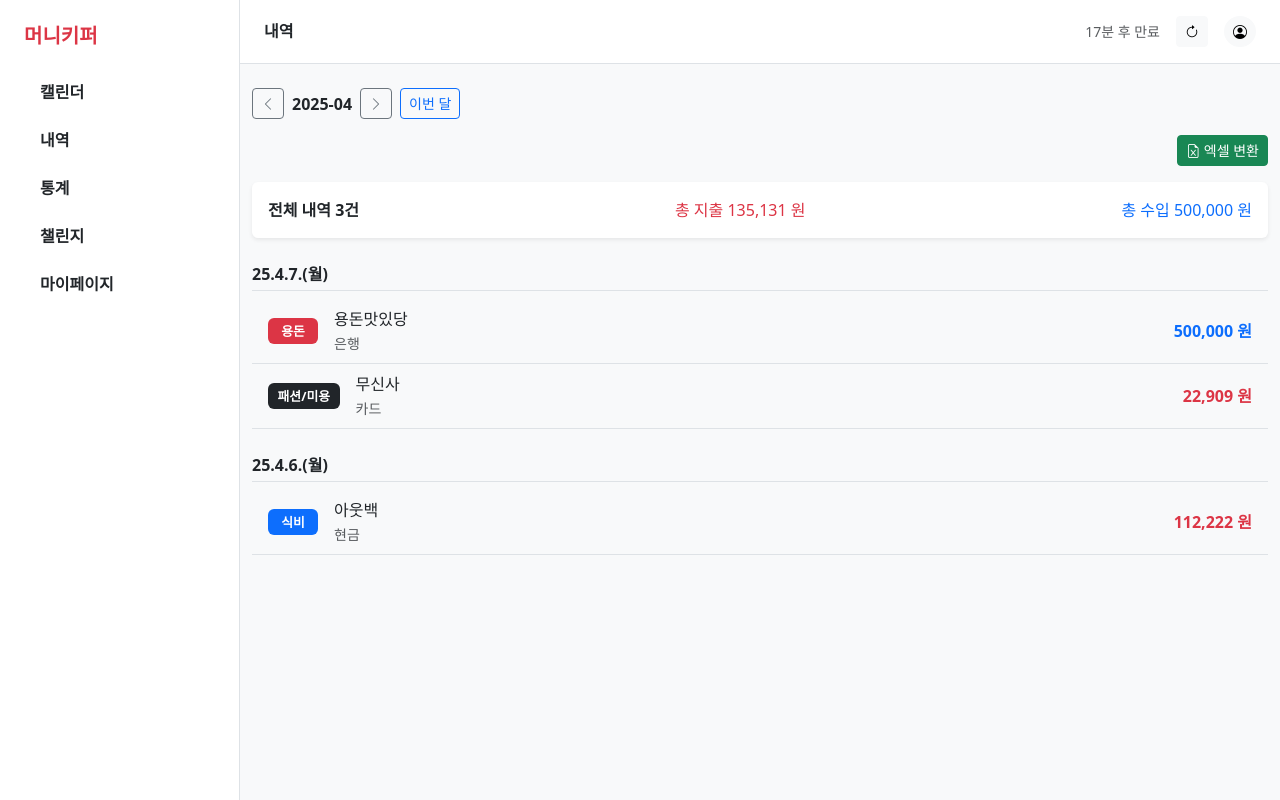
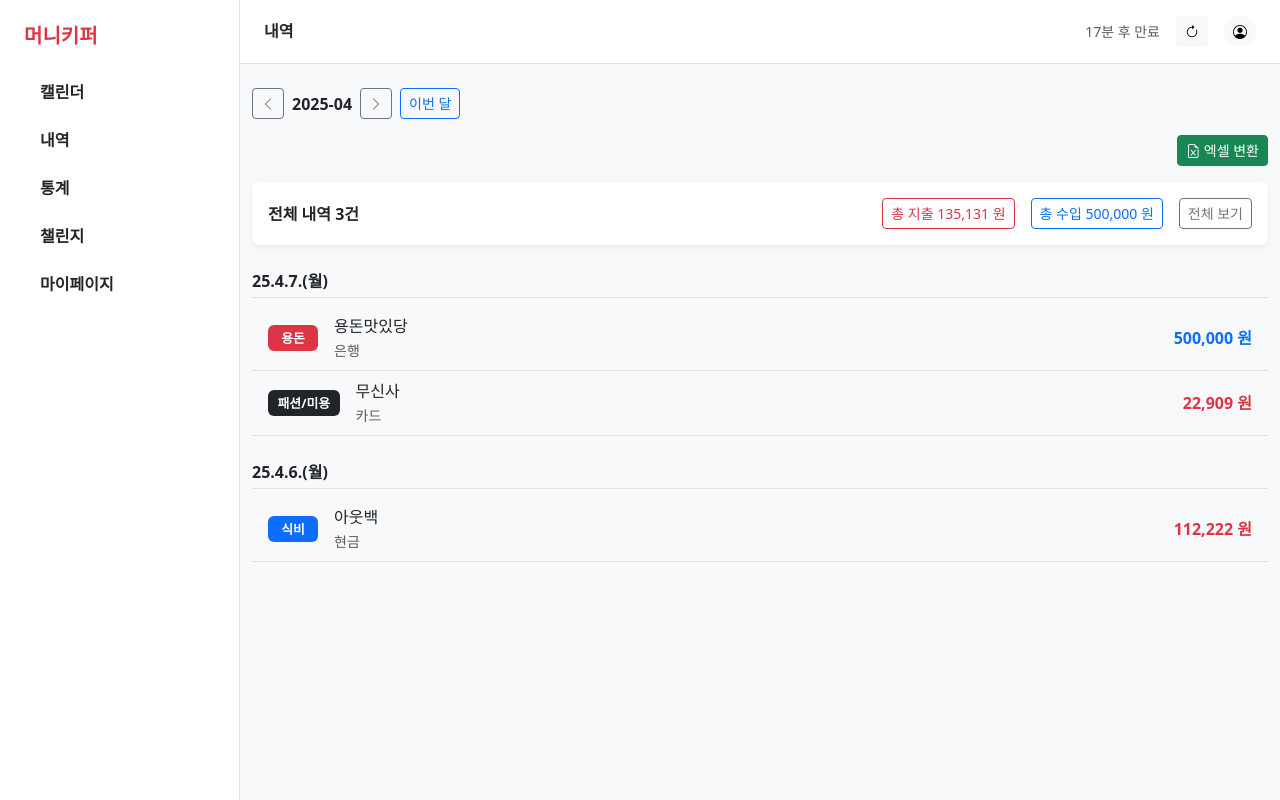
Before and after one commit to yeahy027/KB-TriFi, a Vue app in the folder trifi_project/: page /list in a window 1280 px wide. Shown: the top 800 px of the page. Built offline with nearby package versions, Linux system fonts and the light colour scheme; data requests are answered from the project's data file.

Commit message:
지출 수입 정렬기능 추가

```diff
--- a/trifi_project/src/pages/List.vue
+++ b/trifi_project/src/pages/List.vue
@@ -21,11 +21,18 @@
         </div>
 
         <!-- 수입/지출 요약 -->
-        <div class="bg-white rounded p-3 shadow-sm mb-4">
-          <div class="d-flex justify-content-between">
-            <div><strong>전체 내역 {{ records.length }}건</strong></div>
-            <div class="text-danger">총 지출 {{ totalExpense.toLocaleString() }} 원</div>
-            <div class="text-primary">총 수입 {{ totalIncome.toLocaleString() }} 원</div>
+        <div class="bg-white rounded p-3 shadow-sm mb-4 d-flex justify-content-between align-items-center">
+          <div><strong>전체 내역 {{ filteredRecords.length }}건</strong></div>
+          <div class="d-flex gap-3 align-items-center">
+            <button class="btn btn-outline-danger btn-sm" @click="filterType = '지출'">
+              총 지출 {{ totalExpense.toLocaleString() }} 원
+            </button>
+            <button class="btn btn-outline-primary btn-sm" @click="filterType = '수입'">
+              총 수입 {{ totalIncome.toLocaleString() }} 원
+            </button>
+            <button class="btn btn-outline-secondary btn-sm" @click="filterType = ''">
+              전체 보기
+            </button>
           </div>
         </div>
 
@@ -70,8 +77,9 @@
 
   const currentMonth = ref('2025-04')
   const records = ref([])
+  const filterType = ref('') // '', '수입', '지출'
 
-  // 내역 불러오기
+  // 데이터 불러오기
   const fetchRecords = async () => {
     const res = await axios.get('http://localhost:3000/records')
     records.value = res.data
@@ -80,10 +88,16 @@
     fetchRecords()
   })
 
+  // 필터링된 데이터
+  const filteredRecords = computed(() => {
+    if (filterType.value === '') return records.value
+    return records.value.filter(r => r.type === filterType.value)
+  })
+
   // 날짜별로 그룹화
   const groupedRecords = computed(() => {
     const groups = {}
-    records.value.forEach(record => {
+    filteredRecords.value.forEach(record => {
       if (!groups[record.date]) {
         groups[record.date] = []
       }
@@ -96,7 +110,7 @@
     )
   })
 
-  // 카테고리에 따라 색상 뱃지 지정
+  // 카테고리 뱃지 스타일
   const getCategoryClass = (category) => {
     const categoryMap = {
       '식비': 'bg-primary',
@@ -109,20 +123,16 @@
     return categoryMap[category] || 'bg-dark'
   }
 
-  // 수입/지출 계산
+  // 총 수입/지출 계산
   const totalIncome = computed(() =>
-    records.value
-      .filter(record => record.type === '수입')
-      .reduce((sum, r) => sum + Number(r.amount), 0)
+    records.value.filter(r => r.type === '수입').reduce((sum, r) => sum + Number(r.amount), 0)
   )
 
   const totalExpense = computed(() =>
-    records.value
-      .filter(record => record.type === '지출')
-      .reduce((sum, r) => sum + Number(r.amount), 0)
+    records.value.filter(r => r.type === '지출').reduce((sum, r) => sum + Number(r.amount), 0)
   )
 
-  // 엑셀 다운로드
+  // 엑셀 저장
   const downloadExcel = () => {
     const excelData = records.value.map(record => ({
       날짜: record.date,
```
